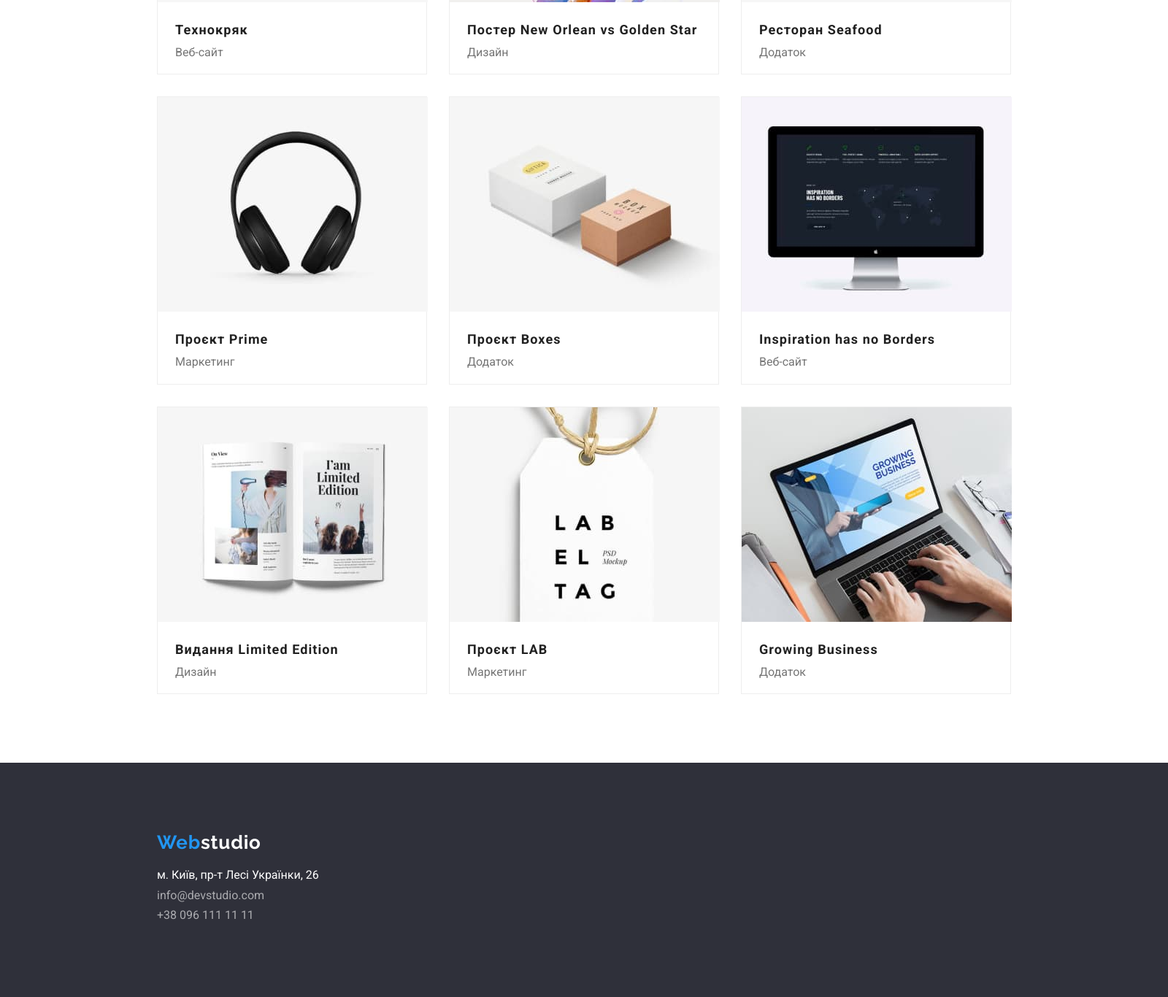
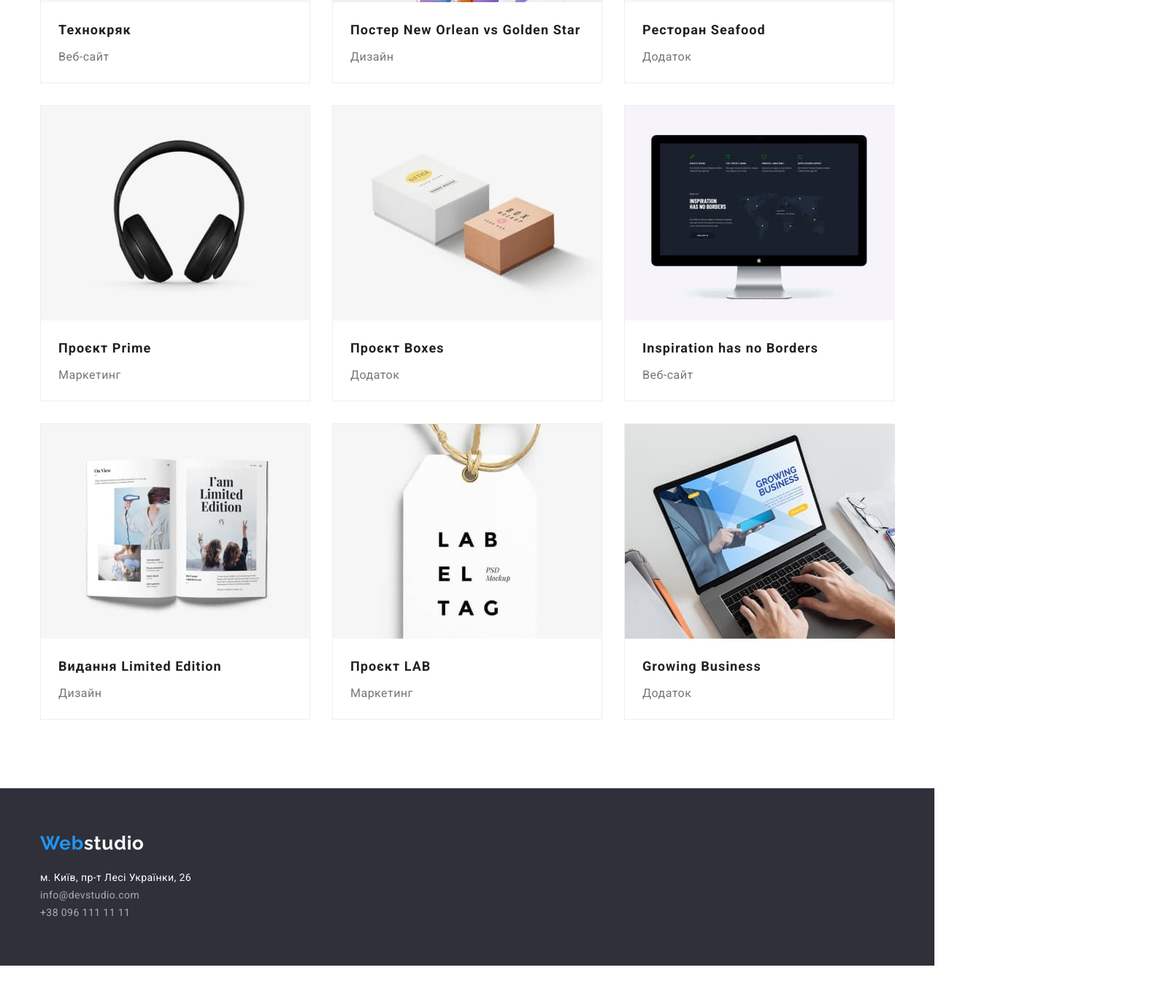
Before and after one commit to OleksandrCOI/goit-markup-hw-03, a website: page portfolio.html in a window 1280 px wide. Shown: the part 557-1923 px from the top of the page at 73% size, 1600 px wide, since content can reach past the window. After the commit the page ends 1880 px from the top, so only its background shows below. Drawn offline with nearby package versions, Linux system fonts and the light colour scheme.

Commit message:
ДЗ 3  виправлення

```diff
--- a/css/styles.css
+++ b/css/styles.css
@@ -51,8 +51,8 @@ img {
 
 body {
     position: relative;
-    width: 1600px;
-    height: 1880px;
+    /* width: 1600px; */
+    /* height: 1880px; */
 
     font-family: "Roboto";
 
@@ -92,12 +92,15 @@ body {
 
 /* --- Header --- */
 
+.top {
+    border-bottom: 1px solid #ECECEC;
+}
+
 .container {
     width: 1200px;
     padding-left: 15px;
     padding-right: 15px;
-    padding-top: 94px;
-    padding-bottom: 94px;
+
     margin: 0 auto;
 }
 
@@ -110,7 +113,7 @@ body {
     align-items: center;
     padding-top: 0;
     padding-bottom: 0;
-    border-bottom: 1px solid #ECECEC;
+    /* border-bottom: 1px solid #ECECEC; */
 }
 
 /* --- логотип --- */
@@ -256,6 +259,7 @@ body {
     font-weight: 900;
     font-size: 44px;
     line-height: 1.36;
+    letter-spacing: 0.06em;
 
     color: var(--hero-text-color);
 
@@ -270,6 +274,7 @@ body {
     font-weight: 700;
     font-size: 16px;
     line-height: 1.88;
+    letter-spacing: 0.06em;
 
     color: var(--hero-text-color);
     background: var(--accent-background-color);
@@ -292,6 +297,17 @@ body {
 }
 
 /* --- секції --- */
+
+.section {
+    padding-top: 94px;
+    padding-bottom: 94px;
+    margin: 0 auto;
+}
+
+.section-features {
+    padding-top: 47px;
+    padding-bottom: 0px;
+}
 
 .section-title {
     font-weight: 700;
@@ -328,6 +344,13 @@ body {
     margin-bottom: 10px;
 }
 
+.item > .text {
+    font-size: 16px;
+    line-height: 1.19;
+    letter-spacing: 0.03em;
+}
+
+
 /* --- чим займаємось --- */
 
 .work-list {
@@ -342,10 +365,6 @@ body {
 .our-team {
     background: var(--background-button-color);
 
-}
-
-.section-title {
-    margin-bottom: 50px;
 }
 
 .team {
@@ -377,10 +396,18 @@ body {
 
 }
 
+.team-item > .text {
+    font-size: 16px;
+    line-height: 1.88;
+    letter-spacing: 0.03em;
+}
+
 /* --- footer --- */
 
 
 .bottom {
+    padding-top: 60px;
+    padding-bottom: 60px;
     background: var(--background-footer);
 }
 /* ---логотип--- */
@@ -412,18 +439,19 @@ body {
 .bottom-list {
     display: block;
     list-style: none;
-    margin-bottom: 9px;
+
+    font-weight: 400;
+    font-size: 14px;
+    line-height: 1.71;
+    letter-spacing: 0.03em;
 }
 
-.bottom-list .link {
-    display: block;
-    margin-bottom: 9px;
-
+.bottom-list .bottom-item + .bottom-item {
+    margin-top: 9px;
 }
 
 .bottom-adress {
     color: var(--hero-text-color);
-    font-style: normal;
 }
 
 .bottom-adress:hover, .bottom-adress:focus
@@ -451,6 +479,8 @@ body {
 }
 
 /* !--- поротфоліо --- інша сторінка --- */
+
+/* --- фільтр --- */
 
 .btn-list {
     display: flex;
@@ -493,10 +523,14 @@ body {
 
 /* --- галерея --- */
 
+.gallery-container {
+    padding: 20px 24px;
+}
+
 .gallery-title {
-    margin-top: 20px;
+    /* margin-top: 20px; */
     margin-bottom: 4px;
-    margin-left: 24px;
+    /* margin-left: 24px; */
     font-weight: 700;
     font-size: 18px;
     line-height: 2;
@@ -505,9 +539,13 @@ body {
     color: var(--primary-text-color);
 }
 
-.text {
-    margin-bottom: 20px;
-    margin-left: 24px;
+.texte {
+    /* margin-bottom: 20px; */
+    /* margin-left: 24px; */
+    font-weight: 400;
+    font-size: 16px;
+    line-height: 1.88;
+    letter-spacing: 0.03em;
 }
 
 .gallery-list {
@@ -520,6 +558,7 @@ body {
 
 .gallery-list .item {
     width: 370px;
+
     /* flex-basis: calc((100%-60px)/3); */
 
 
@@ -529,4 +568,5 @@ body {
 }
 /* .gallery-list .item:nth-child(3n) {
     margin-right: 0;
-}*/
+}
+*/
--- a/portfolio.html
+++ b/portfolio.html
@@ -40,7 +40,7 @@
             </div>
         </header>
         <main>
-            <section class="gallery">
+            <section class="section">
                 <div class="container">
                     <ul class="btn-list list">
                         <li class="item"><button class="btn-link" type="button">Усі</button></li>
@@ -49,52 +49,69 @@
                         <li class="item"><button class="btn-link" type="button">Дизайн</button></li>
                         <li class="item"><button class="btn-link" type="button">Маркетинг</button></li>
                     </ul>
-
                     <ul class="gallery-list list">
                         <li class="item">
                             <img src="./images/tehnocriak.jpg" alt="Фотографії на моніторі" width="370" />
-                            <h3 class="gallery-title">Технокряк</h3>
-                            <p class="text">Веб-сайт</p>
+                            <div class="gallery-container">
+                                <h3 class="gallery-title">Технокряк</h3>
+                                <p class="texte">Веб-сайт</p>
+                            </div>
                         </li>
                         <li class="item">
                             <img src="./images/poster.jpg" alt="Два баскетболіста в повітрі" width="370" />
+                            <div class="gallery-container">
                             <h3 class="gallery-title">Постер New Orlean vs Golden Star</h3>
-                            <p class="text">Дизайн</p>
+                            <p class="texte">Дизайн</p>
+                        </div>
                         </li>
                         <li class="item">
                             <img src="./images/restoraunt.jpg" alt="Емблема ресторану" width="370" />
+                            <div class="gallery-container">
                             <h3 class="gallery-title">Ресторан Seafood</h3>
-                            <p class="text">Додаток</p>
+                            <p class="texte">Додаток</p>
+                        </div>
                         </li>
                         <li class="item">
                             <img src="./images/prime.jpg" alt="Накладні навушники" width="370" />
+                            <div class="gallery-container">
                             <h3 class="gallery-title">Проєкт Prime</h3>
-                            <p class="text">Маркетинг</p>
+                            <p class="texte">Маркетинг</p>
+                        </div>
                         </li>
                         <li class="item">
                             <img src="./images/boxes.jpg" alt="Дві пакувальні коробочки" width="370" />
+                            <div class="gallery-container">
                             <h3 class="gallery-title">Проєкт Boxes</h3>
-                            <p class="text">Додаток</p>
+                            <p class="texte">Додаток</p>
+                        </div>
                         </li>
                         <li class="item">
                             <img src="./images/borders.jpg" alt="Силует карти світу на моніторі" width="370" />
+                            <div class="gallery-container">
                             <h3 class="gallery-title">Inspiration has no Borders</h3>
-                            <p class="text">Веб-сайт</p>
+                            <p class="texte">Веб-сайт</p>
+                        </div>
                         </li>
                         <li class="item">
                             <img src="./images/edition.jpg" alt="Відкрита книга" width="370" />
+                            <div class="gallery-container">
                             <h3 class="gallery-title">Видання Limited Edition</h3>
-                            <p class="text">Дизайн</p>
+                            <p class="texte">Дизайн</p>
+                        </div>
                         </li>
                         <li class="item">
                             <img src="./images/lab.jpg" alt="Бірка з написом" width="370" />
+                            <div class="gallery-container">
                             <h3 class="gallery-title">Проєкт LAB</h3>
-                            <p class="text">Маркетинг</p>
+                            <p class="texte">Маркетинг</p>
+                        </div>
                         </li>
                         <li class="item">
                             <img src="./images/business.jpg" alt="Робона на ноутбуці" width="370" />
+                            <div class="gallery-container">
                             <h3 class="gallery-title">Growing Business</h3>
-                            <p class="text">Додаток</p>
+                            <p class="texte">Додаток</p>
+                        </div>
                         </li>
                     </ul>
                 </div>
```
Also changed, not shown: index.html (+17 -17 lines).
